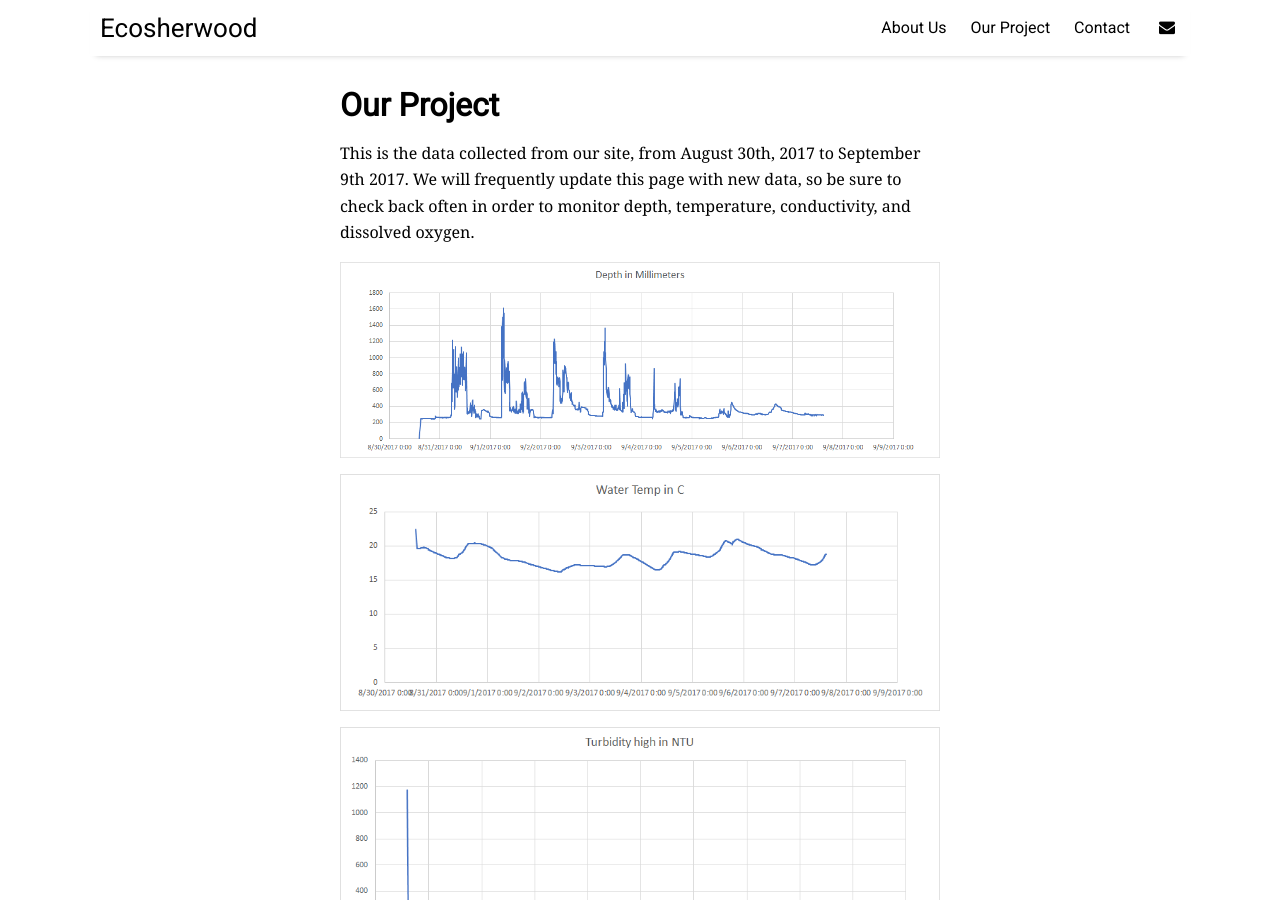
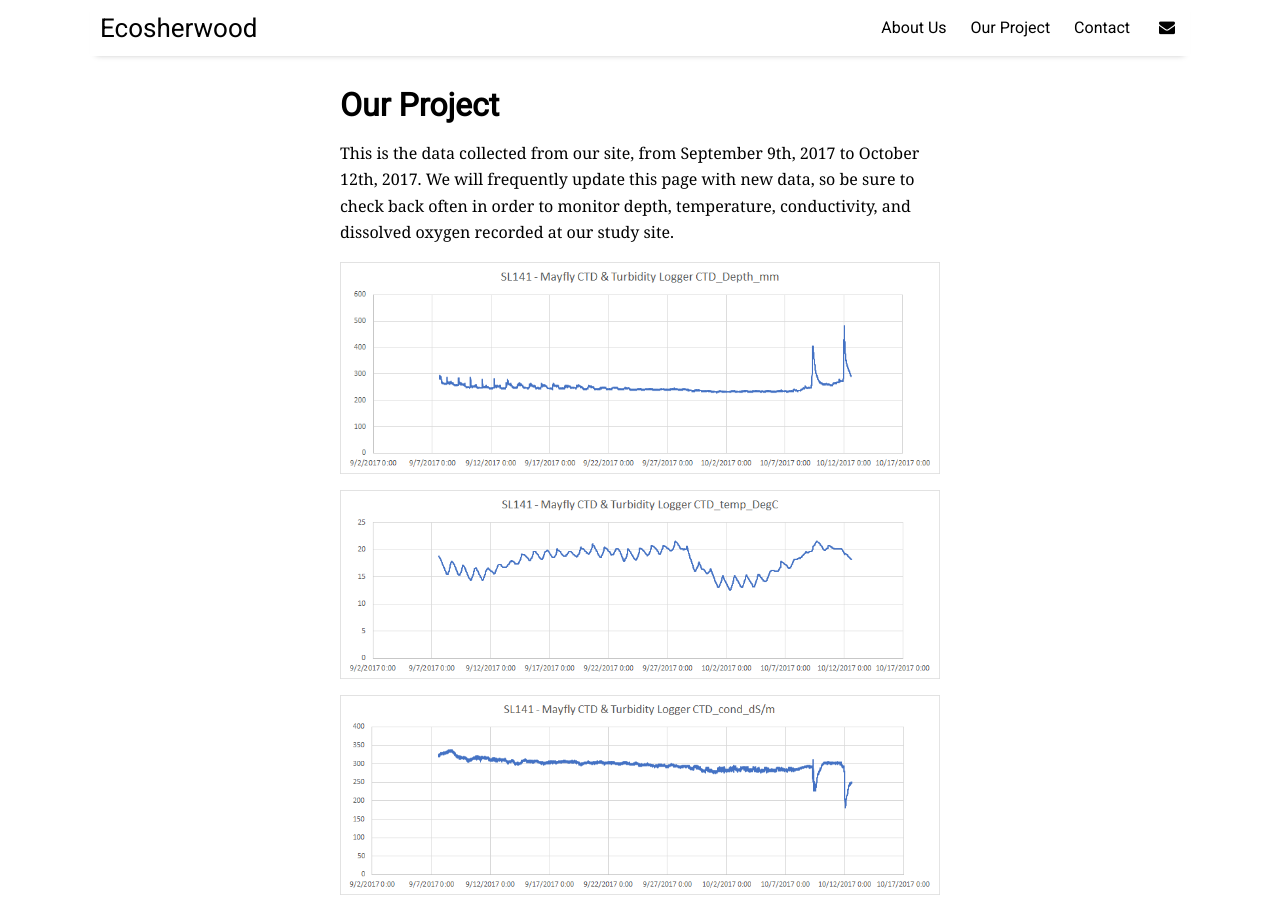
Before and after one commit to ecosherwood/ecosherwood.github.io, a Jekyll site: the page built from pages/our_project.md, in a window 1280 px wide and 900 px high. Built offline with Jekyll 4.4.1, drawn with Linux system fonts in a browser that asks for light colours; nearby versions of some CDN libraries.

Commit message:
Updated project page with new data

```diff
--- a/pages/our_project.md
+++ b/pages/our_project.md
@@ -3,16 +3,16 @@ layout: misc
 title: Our Project
 ---
 
-This is the data collected from our site, from August 30th, 2017 to September 9th 2017. We will frequently update this page with new data, so be sure to check back often in order to monitor depth, temperature, conductivity, and dissolved oxygen.
+This is the data collected from our site, from September 9th, 2017 to October 12th, 2017. We will frequently update this page with new data, so be sure to check back often in order to monitor depth, temperature, conductivity, and dissolved oxygen recorded at our study site.
 
-![Depth in Millimeters]({{site.gihub.url }}/assets/img/7917611.png)
+![Depth]({{site.gihub.url }}/assets/img/79094409.png)
 
-![Water Temp in C]({{site.github.url }}/assets/img/69018089.png)
+![Water Temp in C]({{site.github.url }}/assets/img/9634451.png)
 
-![Turbidity high in NTU]({{site.github.url }}/assets/img/85332266.png)
+![Conductivity]({{site.github.url }}/assets/img/35258507.png)
 
-![Dissolved Oxygen in PPM]({{site.github.url }}/assets/img/35818012.png)
+![Turbidity low in NTU]({{site.github.url }}/assets/img/30649483.png)
 
-![Conductivity in dS/m]({{site.github.url }}/assets/img/76396505.png)
+![Turbidity high in NTU]({{site.github.url }}/assets/img/17799262.png)
 
-![Turbidity low in NTU]({{site.github.url }}/assets/img/22331771.png)
+![Dissolved Oxygen]({{site.github.url }}/assets/img/94264842.png)
```
